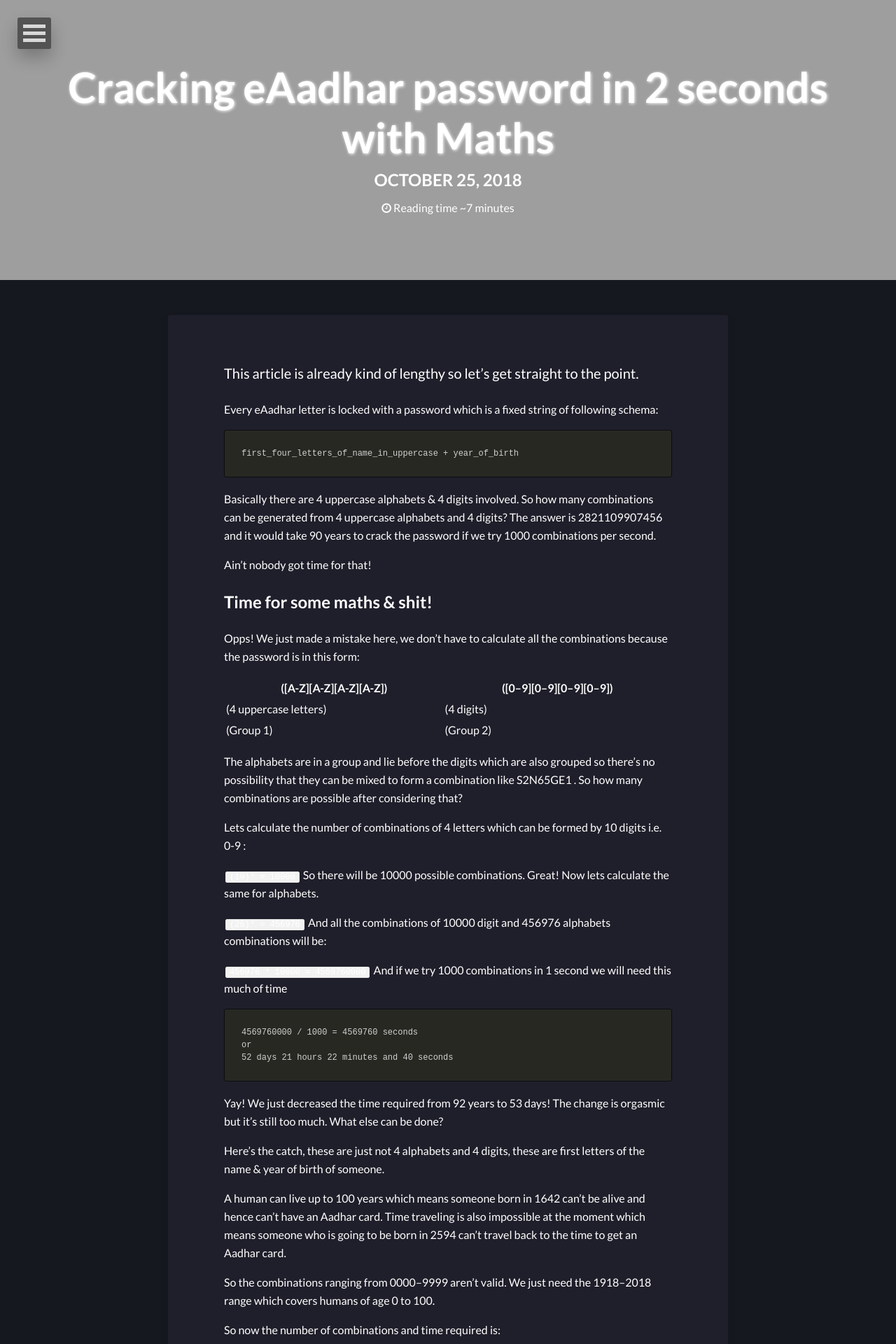
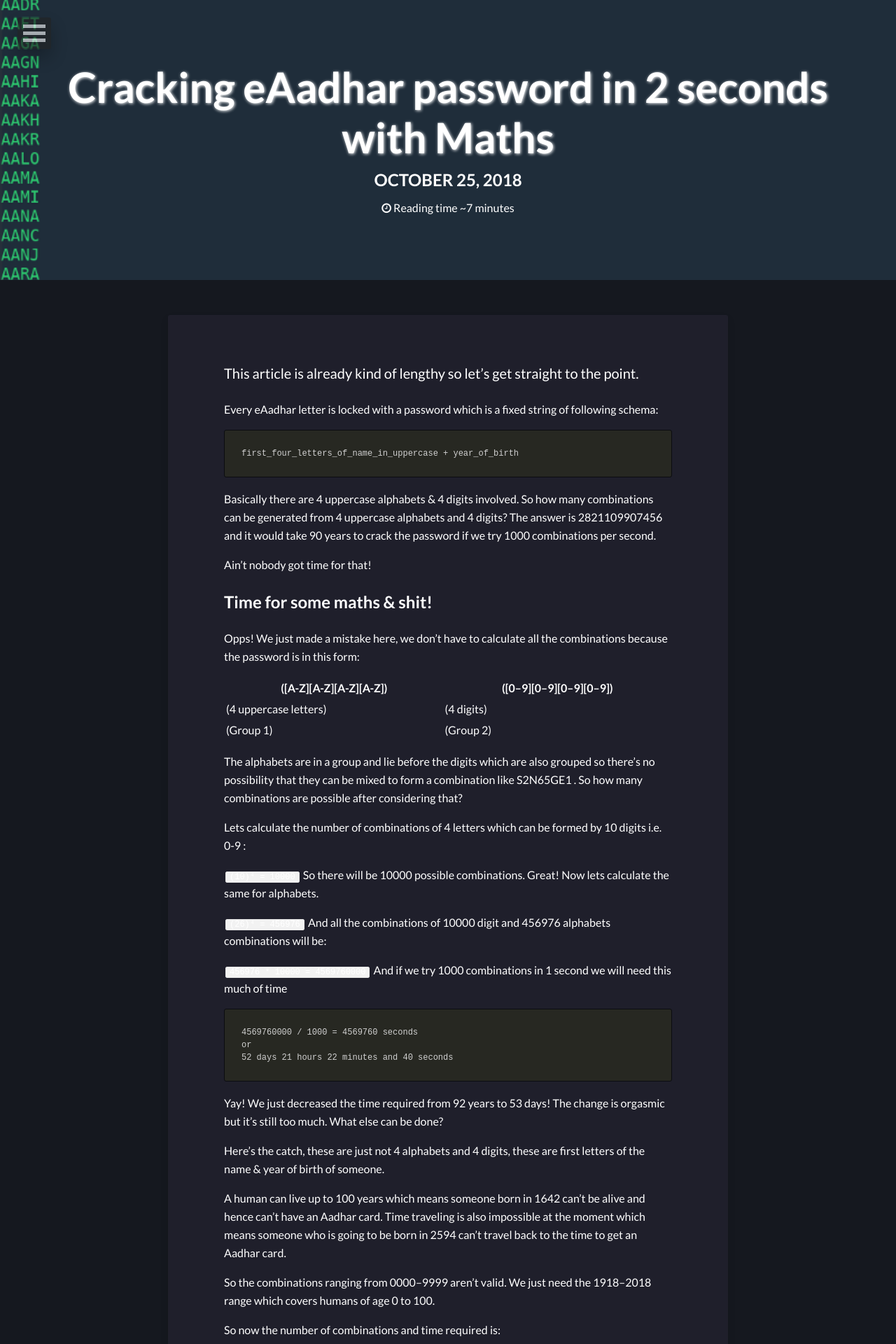
Before and after one commit to jermainlaforce/s0md3v.github.io, a Jekyll site: the page built from _posts/2018-10-25-cracking-eaadhar-password-in-2-seconds.md, in a window 1280 px wide. Shown: the top 1920 px of the page at 70% size. Built offline with Jekyll 4.4.1, drawn with Linux system fonts in a browser that asks for light colours; nearby versions of some CDN libraries.

Commit message:
Update 2018-10-25-cracking-eaadhar-password-in-2-seconds.md

```diff
--- a/_posts/2018-10-25-cracking-eaadhar-password-in-2-seconds.md
+++ b/_posts/2018-10-25-cracking-eaadhar-password-in-2-seconds.md
@@ -5,8 +5,8 @@
 modified: 25-10-2018
 tags: [somdev sangwan, d3v, s0md3v, somdev]
 image:
-  path: https://cdn-images-1.medium.com/max/800/1*PkZFVBnjIcnqKLawKjMSqg.png
-  feature: https://cdn-images-1.medium.com/max/800/1*PkZFVBnjIcnqKLawKjMSqg.png
+  path: /images/featured/aadhar.png
+  feature: /featured/aadhar.png
 ---
 
 This article is already kind of lengthy so let’s get straight to the point.
```
